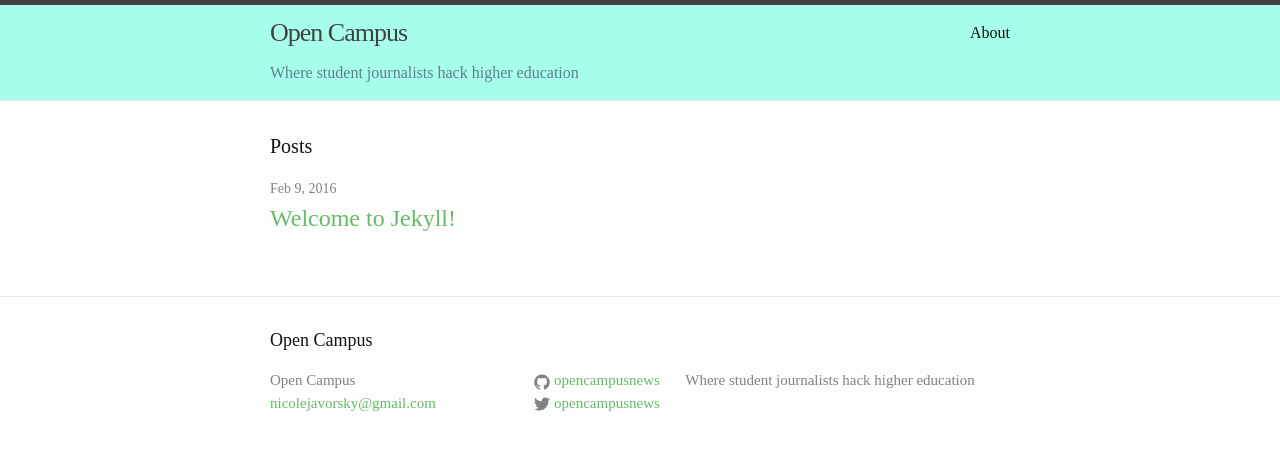
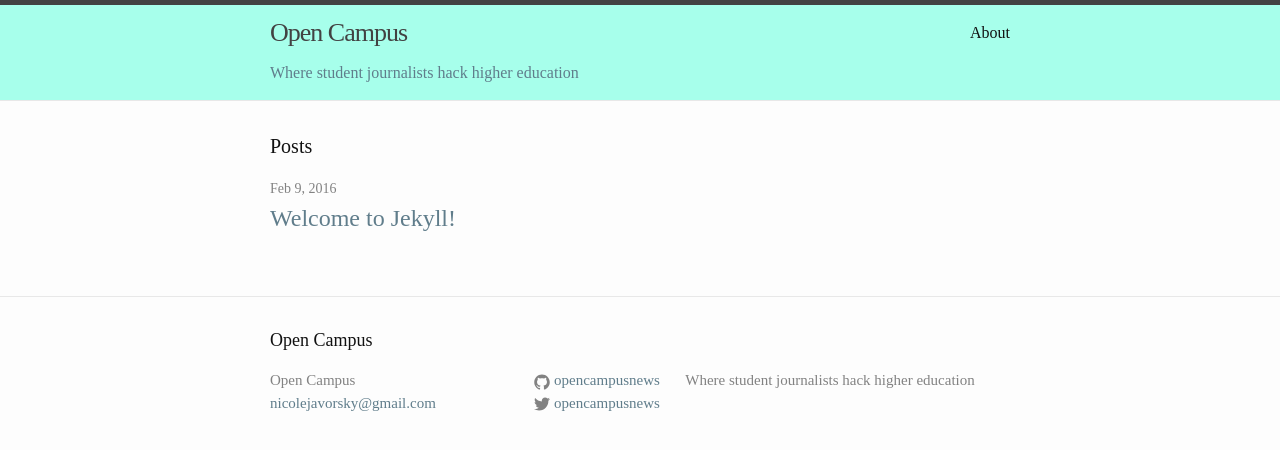
Before and after one commit to opencampusnews/opencampusnews.github.io, a Jekyll site: the page built from index.html, in a window 1280 px wide. Shown: the top 450 px of the page. Built offline with Jekyll 4.4.1, drawn with Linux system fonts in a browser that asks for light colours; some web fonts are replaced.

Commit message:
changed link colors

```diff
--- a/css/style.css
+++ b/css/style.css
@@ -11,9 +11,9 @@
 }
 
 a {
-  color: #66bb6a;
+  color: #607d8b;
 }
 
 a:visited {
-  color: #66bb6a;
+  color: #607d8b;
 }
```
